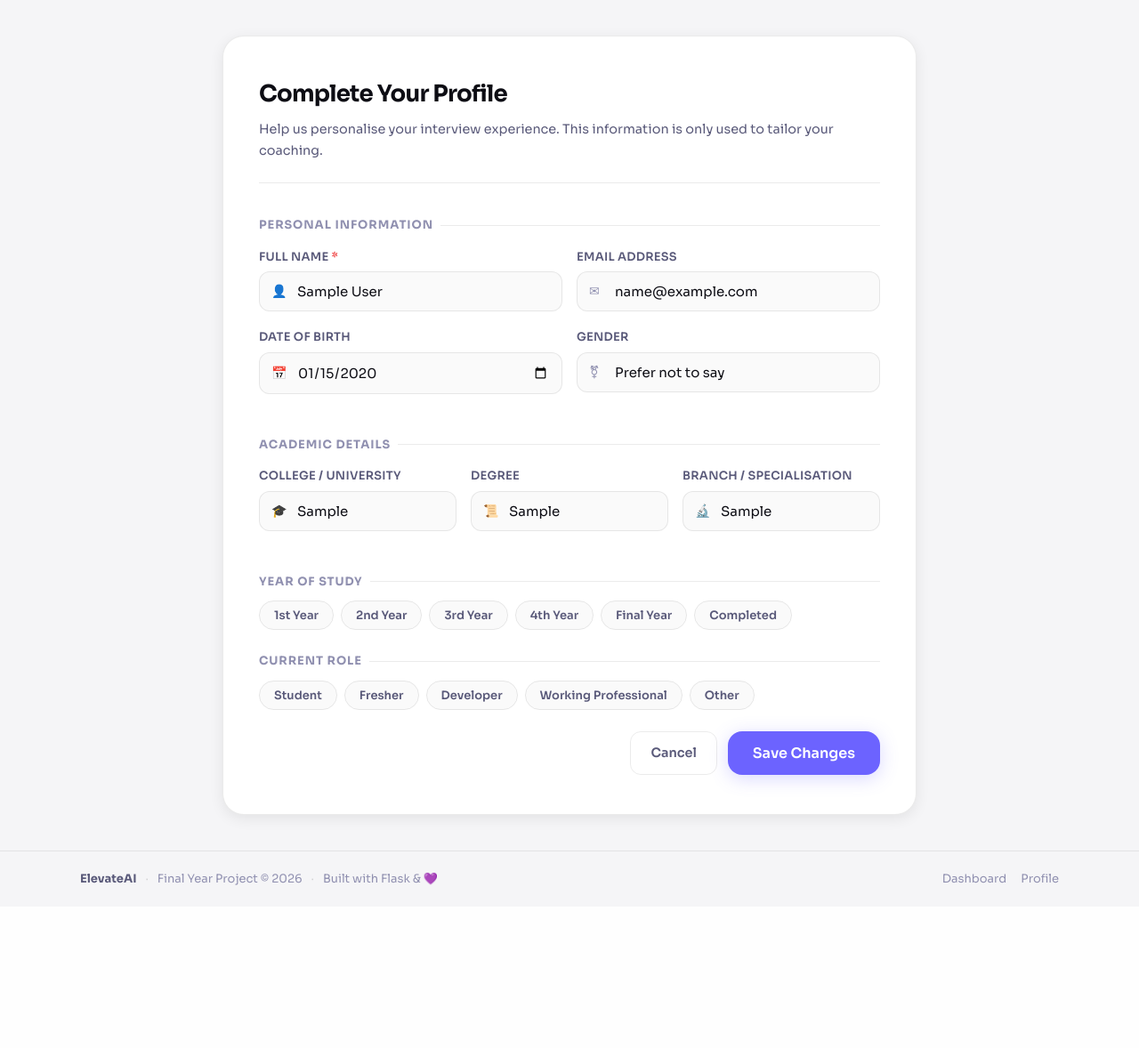
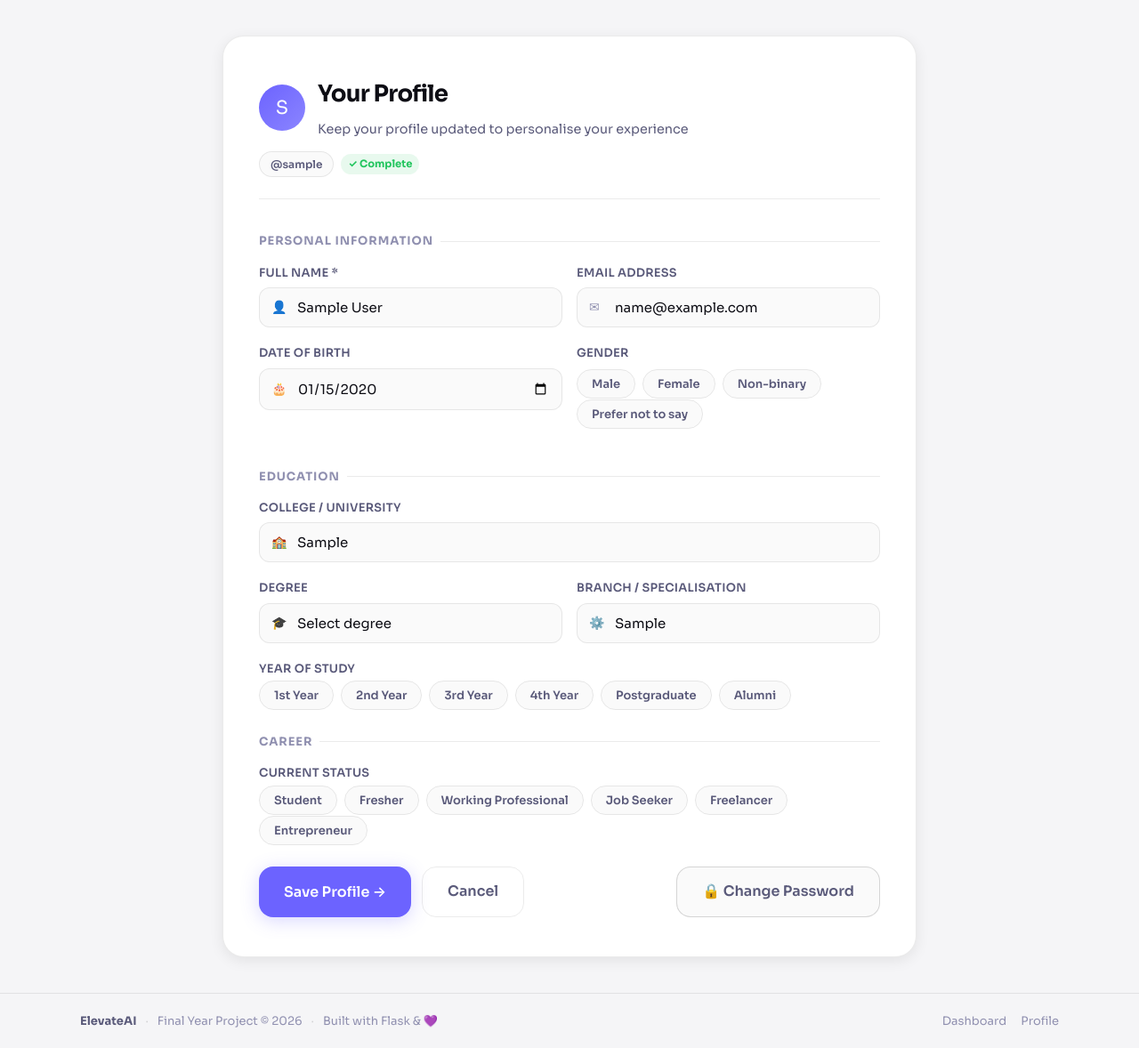
Before and after one commit to Suhas-H-N/ElevateAI, a Flask app: page /profile_setup in a window 1280 px wide. Shown: the part 64-1242 px from the top of the page at 89% size. Before the commit the page ends 1059 px from the top, so only its background shows below. Run offline with Flask 3, Linux system fonts and the light colour scheme; the visitor is signed in with stand-in values (Sample User, id 1); tables that the repository leaves empty hold one stand-in row (values such as "Sample post").

Commit message:
feat(profile): add comprehensive profile setup page with personal, education, and career sections, profile completion status, enhanced form controls, and password management

```diff
--- a/templates/profile_setup.html
+++ b/templates/profile_setup.html
@@ -6,23 +6,37 @@
     <div class="profile-setup-card">
 
         <div class="setup-header">
-            <h1 class="setup-title">Complete Your Profile</h1>
-            <p class="setup-sub">Help us personalise your interview experience. This information is only used to tailor your coaching.</p>
+            <div style="display:flex;align-items:center;gap:14px;margin-bottom:12px;">
+                <div style="width:52px;height:52px;background:linear-gradient(135deg,var(--brand),var(--brand-light));border-radius:50%;display:flex;align-items:center;justify-content:center;color:white;font-size:1.3rem;flex-shrink:0;">
+                    {{ (user.name[0] | upper) if user.name else '👤' }}
+                </div>
+                <div>
+                    <div class="setup-title">Your Profile</div>
+                    <div class="setup-sub">Keep your profile updated to personalise your experience</div>
+                </div>
+            </div>
+            <div style="display:flex;align-items:center;gap:8px;flex-wrap:wrap;">
+                <span class="tag">@{{ user.username }}</span>
+                {% if user.profile_complete %}
+                <span class="verified-badge">✓ Complete</span>
+                {% else %}
+                <span style="padding:2px 10px;background:rgba(245,158,11,0.1);border-radius:100px;font-size:0.72rem;font-weight:700;color:var(--warning);">⚠ Incomplete</span>
+                {% endif %}
+            </div>
         </div>
 
-        <form method="POST" action="{{ url_for('profile_setup') }}">
+        <form method="POST" action="{{ url_for('profile_setup') }}" novalidate>
 
-            <!-- Personal Info -->
+            <!-- PERSONAL INFO -->
             <div class="form-section">
                 <div class="form-section-title">Personal Information</div>
                 <div class="form-row">
                     <div class="field">
-                        <label class="field-label" for="name">Full Name <span style="color:var(--danger)">*</span></label>
+                        <label class="field-label" for="name">Full Name *</label>
                         <div class="input-wrap has-icon">
                             <span class="input-icon">👤</span>
                             <input class="field-input" type="text" id="name" name="name"
-                                   placeholder="Your full name" required
-                                   value="{{ user.name or '' }}">
+                                   value="{{ user.name or '' }}" placeholder="Your full name" required>
                         </div>
                     </div>
                     <div class="field">
@@ -30,109 +44,111 @@
                         <div class="input-wrap has-icon">
                             <span class="input-icon">✉</span>
                             <input class="field-input" type="email" id="email" name="email"
-                                   placeholder="you@example.com"
-                                   value="{{ user.email or '' }}">
+                                   value="{{ user.email or '' }}" placeholder="you@example.com">
                         </div>
                     </div>
                 </div>
+
                 <div class="form-row">
                     <div class="field">
                         <label class="field-label" for="dob">Date of Birth</label>
                         <div class="input-wrap has-icon">
-                            <span class="input-icon">📅</span>
+                            <span class="input-icon">🎂</span>
                             <input class="field-input" type="date" id="dob" name="dob"
-                                   value="{{ user.dob.strftime('%Y-%m-%d') if user.dob else '' }}">
+                                   value="{{ user.dob.strftime('%Y-%m-%d') if user.dob else '' }}"
+                                   max="{{ now.strftime('%Y-%m-%d') if now is defined else '2010-12-31' }}">
                         </div>
                     </div>
                     <div class="field">
-                        <label class="field-label" for="gender">Gender</label>
-                        <div class="input-wrap has-icon">
-                            <span class="input-icon">⚧</span>
-                            <select class="field-select" id="gender" name="gender">
-                                <option value="">Prefer not to say</option>
-                                {% for opt in ['Male', 'Female', 'Non-binary', 'Other'] %}
-                                <option value="{{ opt }}" {% if user.gender == opt %}selected{% endif %}>{{ opt }}</option>
+                        <label class="field-label">Gender</label>
+                        <div class="radio-group" style="padding-top:4px;">
+                            {% for g in ['Male','Female','Non-binary','Prefer not to say'] %}
+                            <div class="radio-pill">
+                                <input type="radio" id="g_{{ loop.index }}" name="gender" value="{{ g }}"
+                                       {{ 'checked' if user.gender == g }}>
+                                <label for="g_{{ loop.index }}">{{ g }}</label>
+                            </div>
                             {% endfor %}
-                            </select>
                         </div>
                     </div>
                 </div>
             </div>
 
-            <!-- Academic Info -->
+            <!-- EDUCATION -->
             <div class="form-section">
-                <div class="form-section-title">Academic Details</div>
-                <div class="form-row-3">
+                <div class="form-section-title">Education</div>
+
                 <div class="field">
                     <label class="field-label" for="college">College / University</label>
                     <div class="input-wrap has-icon">
-                            <span class="input-icon">🎓</span>
+                        <span class="input-icon">🏫</span>
                         <input class="field-input" type="text" id="college" name="college"
-                                   placeholder="e.g. VTU, MSRIT"
-                                   value="{{ user.college or '' }}">
+                               value="{{ user.college or '' }}" placeholder="e.g. IIT Bombay">
                     </div>
                 </div>
+
+                <div class="form-row">
                     <div class="field">
                         <label class="field-label" for="degree">Degree</label>
                         <div class="input-wrap has-icon">
-                            <span class="input-icon">📜</span>
-                            <input class="field-input" type="text" id="degree" name="degree"
-                                   placeholder="e.g. BTech, BCA"
-                                   value="{{ user.degree or '' }}">
+                            <span class="input-icon">🎓</span>
+                            <select class="field-select" id="degree" name="degree" style="padding-left:42px;">
+                                <option value="">Select degree</option>
+                                {% for d in ['B.Tech','B.E.','BCA','B.Sc.','MCA','M.Tech','MBA','B.Com','BBA','Other'] %}
+                                <option value="{{ d }}" {{ 'selected' if user.degree == d }}>{{ d }}</option>
+                                {% endfor %}
+                            </select>
                         </div>
                     </div>
                     <div class="field">
                         <label class="field-label" for="branch">Branch / Specialisation</label>
                         <div class="input-wrap has-icon">
-                            <span class="input-icon">🔬</span>
+                            <span class="input-icon">⚙️</span>
                             <input class="field-input" type="text" id="branch" name="branch"
-                                   placeholder="e.g. CSE, AI/ML"
-                                   value="{{ user.branch or '' }}">
-                        </div>
+                                   value="{{ user.branch or '' }}" placeholder="e.g. Computer Science">
                         </div>
                     </div>
                 </div>
 
-            <!-- Year of Study -->
-            <div class="form-section">
-                <div class="form-section-title">Year of Study</div>
+                <div class="field">
+                    <label class="field-label">Year of Study</label>
                     <div class="radio-group">
-                    {% for yr in ['1st Year', '2nd Year', '3rd Year', '4th Year', 'Final Year', 'Completed'] %}
+                        {% for y in ['1st Year','2nd Year','3rd Year','4th Year','Postgraduate','Alumni'] %}
                         <div class="radio-pill">
-                        <input type="radio" id="yr_{{ loop.index }}" name="year_of_study" value="{{ yr }}"
-                               {% if user.year_of_study == yr %}checked{% endif %}>
-                        <label for="yr_{{ loop.index }}">{{ yr }}</label>
+                            <input type="radio" id="y_{{ loop.index }}" name="year_of_study" value="{{ y }}"
+                                   {{ 'checked' if user.year_of_study == y }}>
+                            <label for="y_{{ loop.index }}">{{ y }}</label>
                         </div>
                         {% endfor %}
                     </div>
                 </div>
+            </div>
 
-            <!-- Profession -->
+            <!-- CAREER -->
             <div class="form-section">
-                <div class="form-section-title">Current Role</div>
+                <div class="form-section-title">Career</div>
+                <div class="field">
+                    <label class="field-label">Current Status</label>
                     <div class="radio-group">
-                    {% for prof in ['Student', 'Fresher', 'Developer', 'Working Professional', 'Other'] %}
+                        {% for p in ['Student','Fresher','Working Professional','Job Seeker','Freelancer','Entrepreneur'] %}
                         <div class="radio-pill">
-                        <input type="radio" id="prof_{{ loop.index }}" name="profession" value="{{ prof }}"
-                               {% if user.profession == prof %}checked{% endif %}>
-                        <label for="prof_{{ loop.index }}">{{ prof }}</label>
+                            <input type="radio" id="p_{{ loop.index }}" name="profession" value="{{ p }}"
+                                   {{ 'checked' if user.profession == p }}>
+                            <label for="p_{{ loop.index }}">{{ p }}</label>
                         </div>
                         {% endfor %}
                     </div>
                 </div>
+            </div>
 
-            <!-- Submit -->
-            <div class="flex" style="gap:12px;justify-content:flex-end;margin-top:8px;">
-                {% if user.profile_complete %}
-                <a href="{{ url_for('dashboard') }}" class="btn btn-ghost">Cancel</a>
-                {% endif %}
-                <button type="submit" class="btn btn-primary btn-lg">
-                    {% if user.profile_complete %}Save Changes{% else %}Complete Profile →{% endif %}
-                </button>
+            <!-- ACTIONS -->
+            <div style="display:flex;gap:12px;flex-wrap:wrap;margin-top:8px;">
+                <button type="submit" class="btn btn-primary btn-lg">Save Profile →</button>
+                <a href="{{ url_for('dashboard') }}" class="btn btn-ghost btn-lg">Cancel</a>
+                <a href="{{ url_for('reset_password') }}" class="btn btn-secondary btn-lg" style="margin-left:auto;">🔒 Change Password</a>
             </div>
 
         </form>
-
     </div>
 </div>
 {% endblock %}
```
Lines whose indentation alone changed are shown as unchanged.
